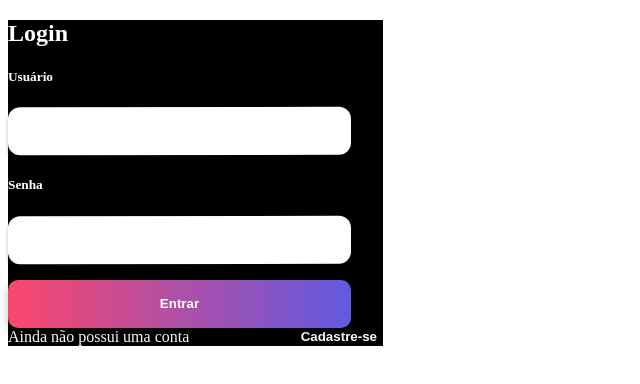
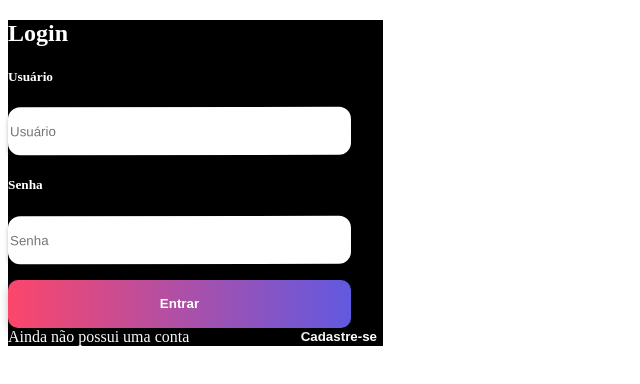
Before and after one commit to gustavohaas/gestaogegabitos-grupo1, a React (Create React App) app: page /signup in a window 1280 px wide. Shown: the top 384 px of the page, without its empty margins (0-640 px from the left). Built offline with nearby package versions, Linux system fonts and the light colour scheme; a web font is replaced by a local one.

Commit message:
feat:adapting styled input and button

```diff
--- a/src/components/Button/index.jsx
+++ b/src/components/Button/index.jsx
@@ -1,9 +1,9 @@
 import { Btn } from "./style";
 
-const Button = ({ children }) => {
+const Button = ({ children, onClick }) => {
   return (
     <>
-      <Btn>{children}</Btn>
+      <Btn onClick={onClick}>{children}</Btn>
     </>
   );
 };
--- a/src/components/Input/index.jsx
+++ b/src/components/Input/index.jsx
@@ -1,10 +1,12 @@
 import { Container, InputStyled } from "./style";
 
-const Input = () => {
+const Input = ({ register, name, error, ...rest }) => {
   return (
     <>
       <Container>
-        <InputStyled />
+        <InputStyled {...register(name)} {...rest} />
+
+        <div>{error && <span>{error}</span>}</div>
       </Container>
     </>
   );
--- a/src/pages/SignIn/index.jsx
+++ b/src/pages/SignIn/index.jsx
@@ -8,8 +8,7 @@ import { useContext } from "react";
 import { SignInContext } from "../../providers/SignIn";
 
 const SignIn = () => {
-  const signIn = useContext(SignInContext);
-  const toSignUp = useContext(SignInContext);
+  const { signIn, toSignUp } = useContext(SignInContext);
   const schema = yup.object().shape({
     username: yup.string().required("Campo obrigatório"),
 
@@ -35,18 +34,21 @@ const SignIn = () => {
       <h2>Login</h2>
       <form onSubmit={handleSubmit(handleSignIn)}>
         <h5>Usuário</h5>
-        <Input placeholder="Usuário" {...register("username")} />
+        <Input placeholder="Usuário" name="username" register={register} />
         <p>{errors.username?.message}</p>
         <h5>Senha</h5>
-        <Input type="password" placeholder="Senha" {...register("password")} />
+        <Input
+          type="password"
+          placeholder="Senha"
+          name="password"
+          register={register}
+        />
         <p>{errors.password?.message}</p>
         <Button type="submit">Entrar</Button>
       </form>
       <div className="BtnSignUp">
         <span>Ainda não possui uma conta</span>
-        <button onclick={handleClick}>
-          <bold>Cadastre-se</bold>
-        </button>
+        <button onClick={handleClick}>Cadastre-se</button>
       </div>
     </Container>
   );
--- a/src/providers/SignIn/index.js
+++ b/src/providers/SignIn/index.js
@@ -18,12 +18,15 @@ const SignInProvider = ({ children }) => {
   }, [isAuth]);
 
   const signIn = (data) => {
-    api.post("sessions/", data).then((_) => {
-      history.push("/dashboard");
-      toast.success(`Seja bem vindo ${data.username}`);
-    });
+    api
+      .post("/sessions/", data)
+      .then((_) => {
+        history.push("/dashboard");
+        toast.success(`Seja bem vindo ${data.username}`);
+      })
+      .catch((error) => console.log("ddd", error));
   };
-
+  //Falta adicionar toast com "usuário ou senha inválidos"
   const toSignUp = () => {
     history.push("/signup");
   };
```
Also changed, not shown: src/App.js (+5 -2 lines).
